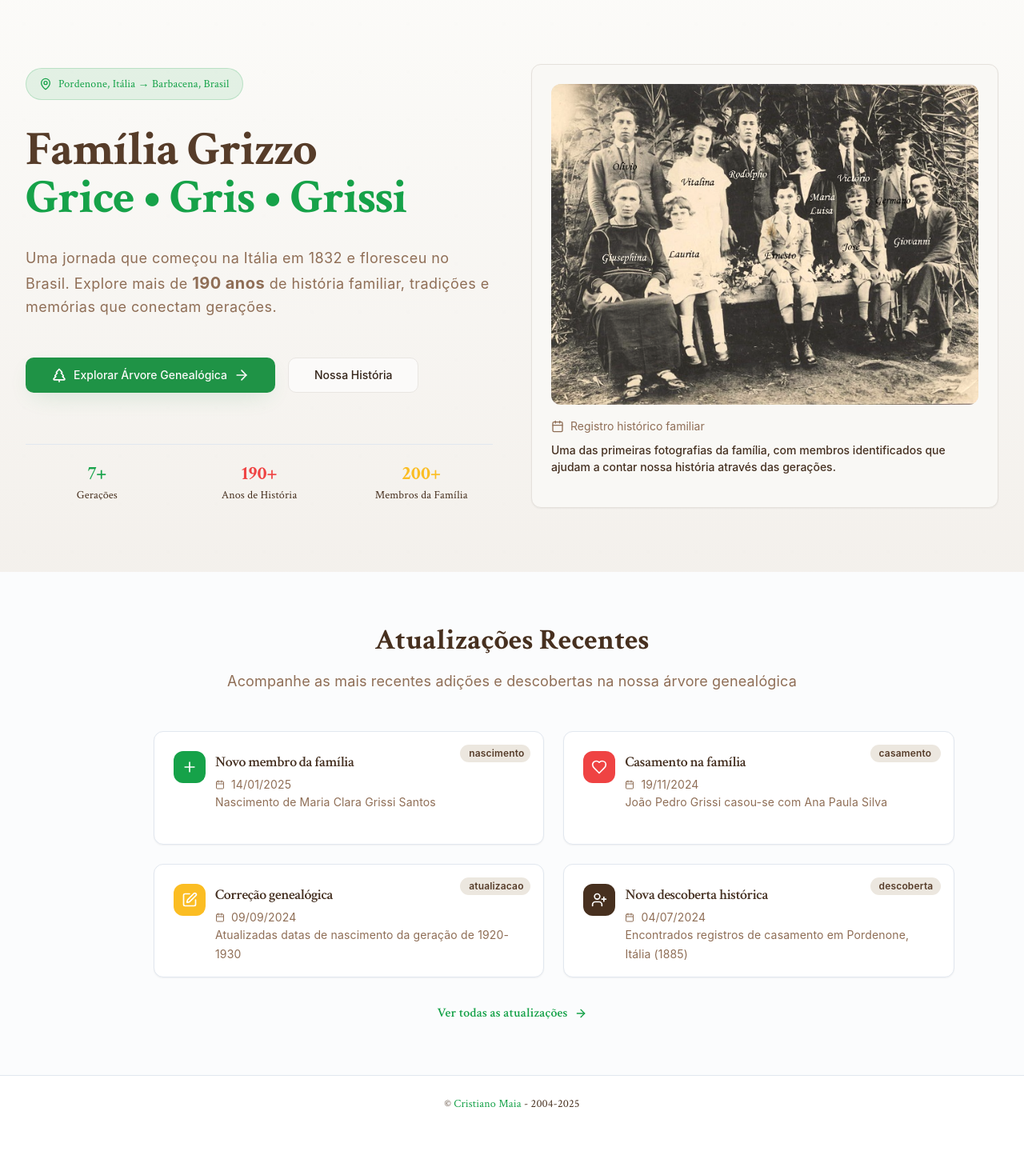
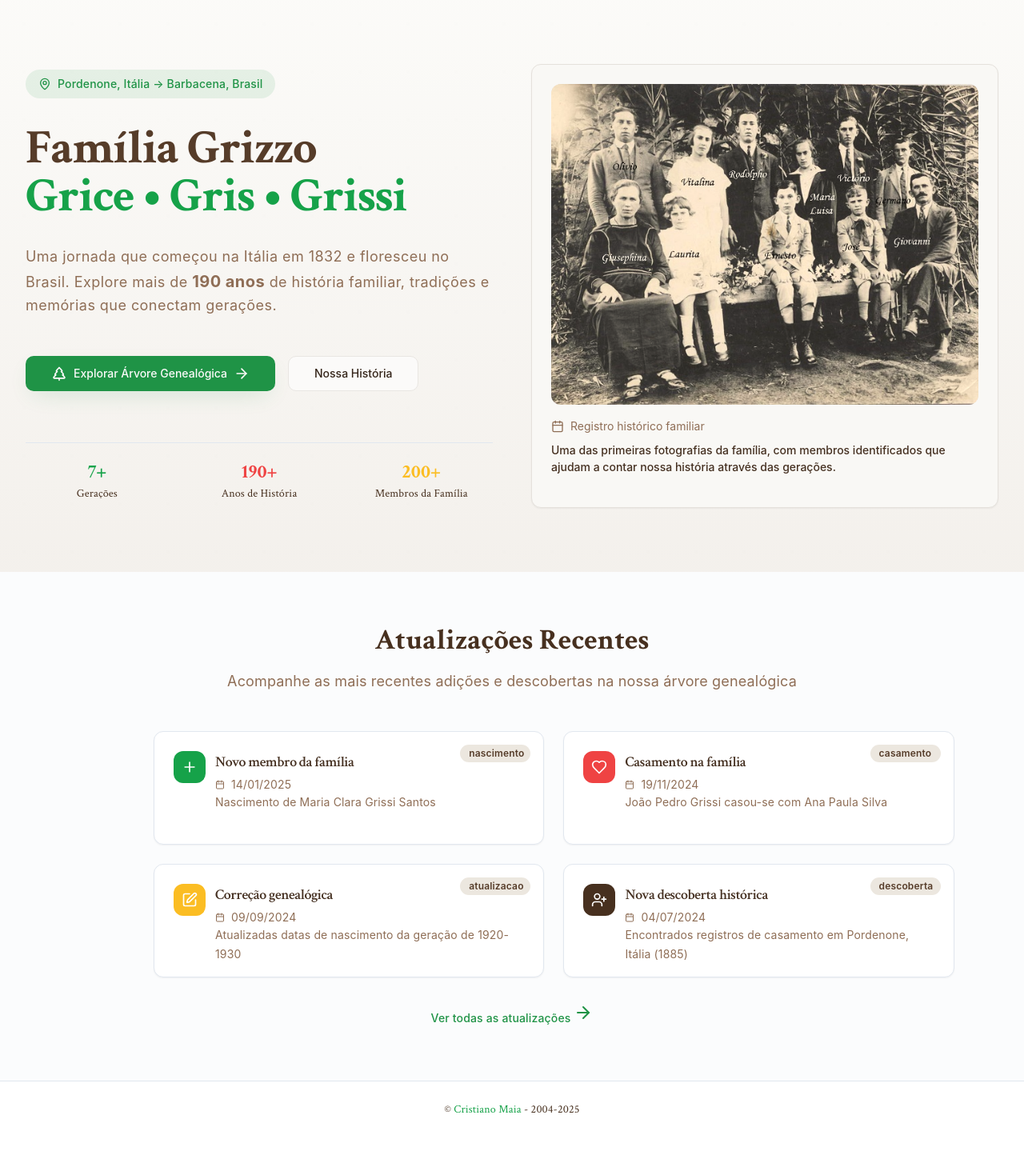
Before and after one commit to criscmaia/site_grissi, a PHP site: page / in a window 1280 px wide. Shown: the part 65-1504 px from the top of the page at 80% size. Before the commit the page ends 1450 px from the top, so only its background shows below. Run offline with PHP 8.4, Linux system fonts and the light colour scheme.

Commit message:
Refactor header and link styles in index.css for improved design consistency
Update header styles and link properties in index.css to enhance typography, color scheme, and layout. Adjust background colors, font families, and line heights for better readability and visual appeal, ensuring alignment with modern design standards.

```diff
--- a/index.css
+++ b/index.css
@@ -618,13 +618,16 @@ header .container {
     align-items: center;
     gap: 0.5rem;
     padding: 0.5rem 1rem;
-    background: hsl(var(--heritage-green) / 0.1);
-    color: hsl(var(--heritage-green));
+    background: rgba(31, 147, 70, 0.1);
+    color: rgb(31, 147, 70);
     border-radius: 9999px;
     font-size: 0.875rem;
     font-weight: 500;
+    font-family: "Inter", Helvetica, sans-serif;
+    line-height: 20px;
+    height: 36px;
     width: fit-content;
-    border: 1px solid hsl(var(--heritage-green) / 0.2);
+    border: none;
 }
 
 .location-badge svg {
@@ -1122,24 +1125,21 @@ header .container {
 }
 
 .updates-link a {
-    display: inline-flex;
-    align-items: center;
-    gap: 0.5rem;
-    color: hsl(var(--heritage-green));
+    display: inline;
+    color: rgb(31, 147, 70);
     text-decoration: none;
-    font-weight: 600;
-    font-size: 1rem;
-    transition: color var(--transition-fast);
+    font-weight: 500;
+    font-family: Inter, Helvetica, sans-serif;
+    font-size: 14px;
+    line-height: 24px;
+    transition: all 0.4s cubic-bezier(0.4, 0, 0.2, 1);
 }
 
 .updates-link a:hover {
-    color: hsl(var(--heritage-green) / 0.8);
+    color: rgb(31, 147, 70);
 }
 
-.updates-link svg {
-    width: 1rem;
-    height: 1rem;
-}
+
 
 /* ===== FOOTER ===== */
 .footer {
@@ -1219,6 +1219,8 @@ header .container {
     .location-badge {
         font-size: 0.75rem;
         padding: 0.375rem 0.75rem;
+        height: 32px;
+        line-height: 18px;
     }
 
     .btn {
```
